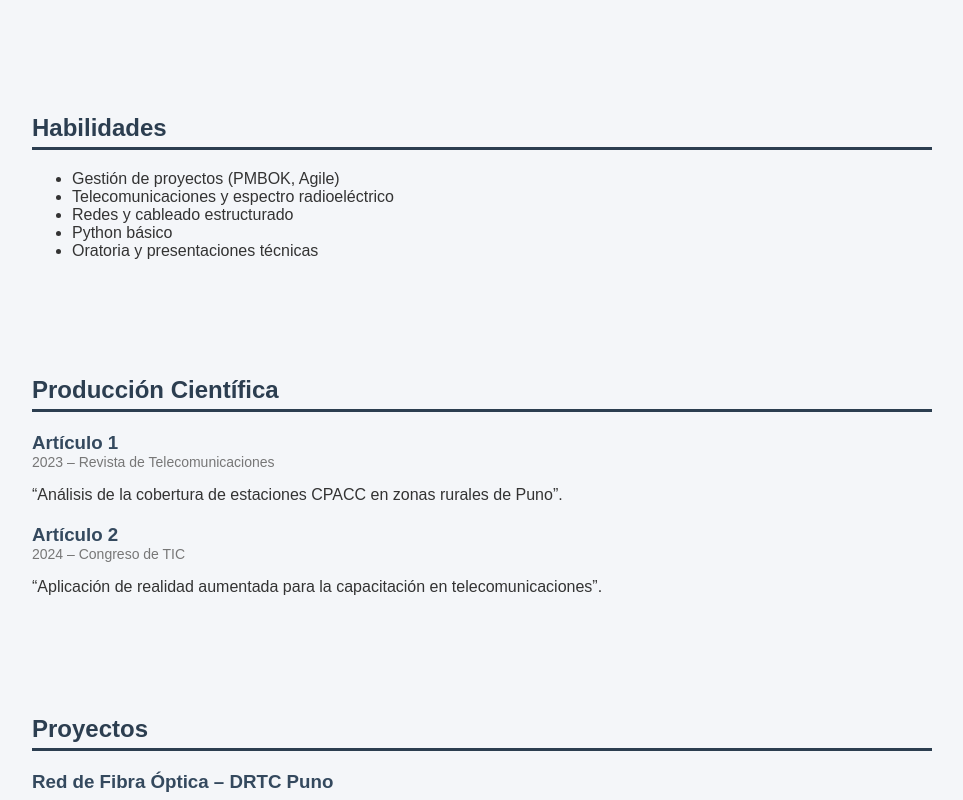
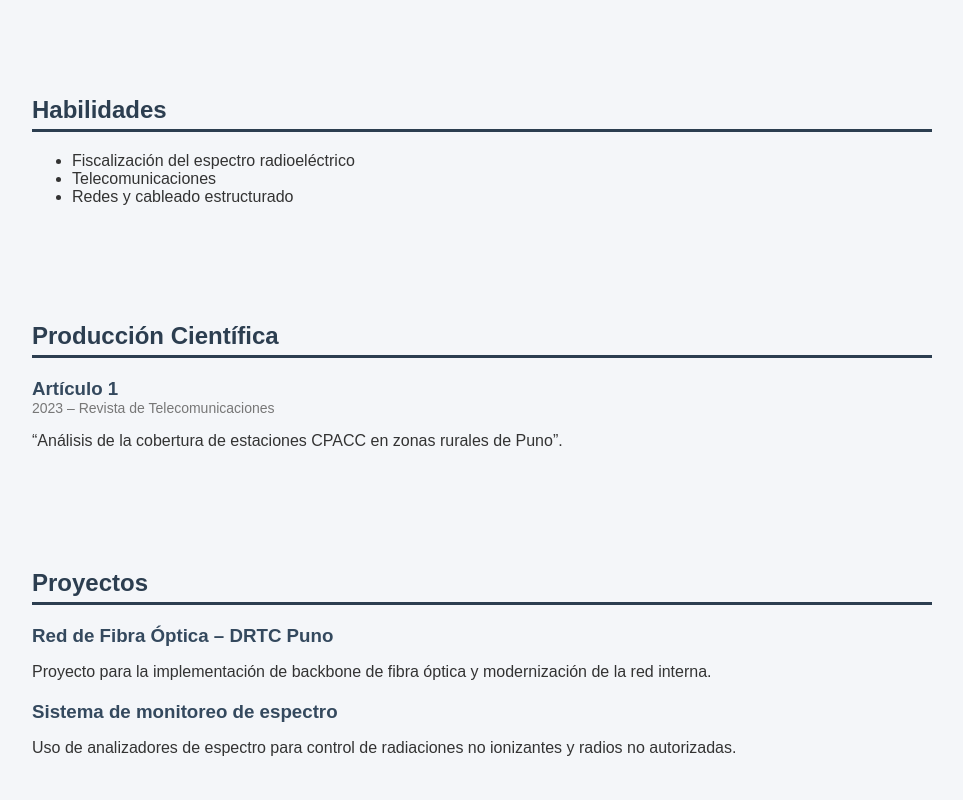
Before and after one commit to Sa-nohe/Sa-nohe, a plain HTML site: page index.html in a window 1280 px wide. Shown: the part 1164-1964 px from the top of the page, without its empty margins (158-1121 px from the left). Drawn offline with Linux system fonts and the light colour scheme.

Commit message:
Update index.html

```diff
--- a/index.html
+++ b/index.html
@@ -3,7 +3,7 @@
 <head>
   <meta charset="UTF-8">
   <meta name="viewport" content="width=device-width, initial-scale=1.0">
-  <title>CV - Lizeth Fernández</title>
+  <title>CV - Ing. Lizeth Fernández</title>
   <style>
     body {
       font-family: Arial, sans-serif;
@@ -75,7 +75,7 @@
     <h1>Lizeth Fernández</h1>
     <p>Ingeniera Electrónica | Telecomunicaciones | Maestría en Gerencia de TIC</p>
     <p>
-      <a href="mailto:lizeth@example.com" style="color:white;">📧 lizeth@example.com</a> |
+      <a href="mailto:lizeth@example.com" style="color:white;">📧 lizeth.fer369@gmail.com</a> |
       <a href="https://github.com/" target="_blank" style="color:white;">GitHub</a> |
       <a href="https://www.linkedin.com/" target="_blank" style="color:white;">LinkedIn</a>
     </p>
@@ -83,7 +83,7 @@
 
   <section>
     <h2>Perfil</h2>
-    <p>Ingeniera electrónica con experiencia en telecomunicaciones, gestión de proyectos de infraestructura tecnológica y monitoreo de espectro. Actualmente cursando la Maestría en Gerencia de TIC. Interés en innovación y realidad aumentada aplicada a telecomunicaciones.</p>
+    <p>Ingeniera electrónica con experiencia en telecomunicaciones, monitoreo de espectro y radiación no ionizante. Actualmente cursando la Maestría en Gerencia de TIC. Interés en innovación y realidad aumentada aplicada a telecomunicaciones.</p>
   </section>
 
   <section>
@@ -115,26 +115,20 @@
   <section>
     <h2>Habilidades</h2>
     <ul>
-      <li>Gestión de proyectos (PMBOK, Agile)</li>
-      <li>Telecomunicaciones y espectro radioeléctrico</li>
+      <li>Fiscalización del espectro radioeléctrico</li>
+      <li>Telecomunicaciones</li>
       <li>Redes y cableado estructurado</li>
-      <li>Python básico</li>
-      <li>Oratoria y presentaciones técnicas</li>
-    </ul>
+              </ul>
   </section>
 
   <section>
     <h2>Producción Científica</h2>
     <div class="item">
       <h3>Artículo 1</h3>
-      <span>2023 – Revista de Telecomunicaciones</span>
+      <span>2023 – Revista de Telecomunicaciones </span>
       <p>“Análisis de la cobertura de estaciones CPACC en zonas rurales de Puno”.</p>
     </div>
     <div class="item">
-      <h3>Artículo 2</h3>
-      <span>2024 – Congreso de TIC</span>
-      <p>“Aplicación de realidad aumentada para la capacitación en telecomunicaciones”.</p>
-    </div>
   </section>
 
   <section>
```
